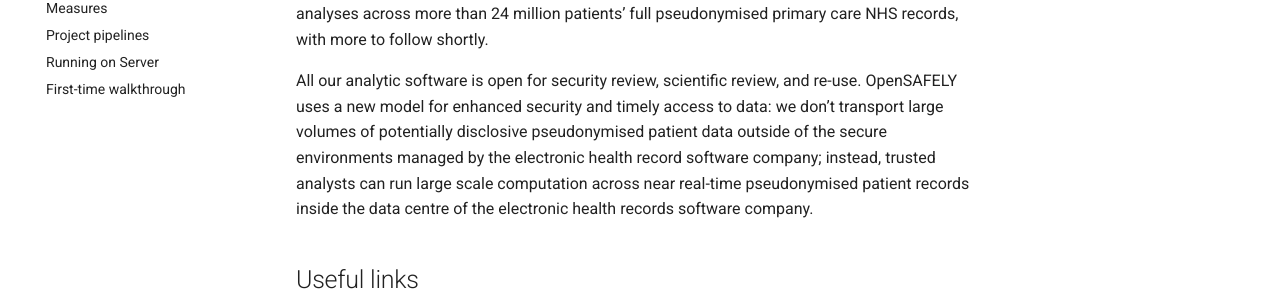
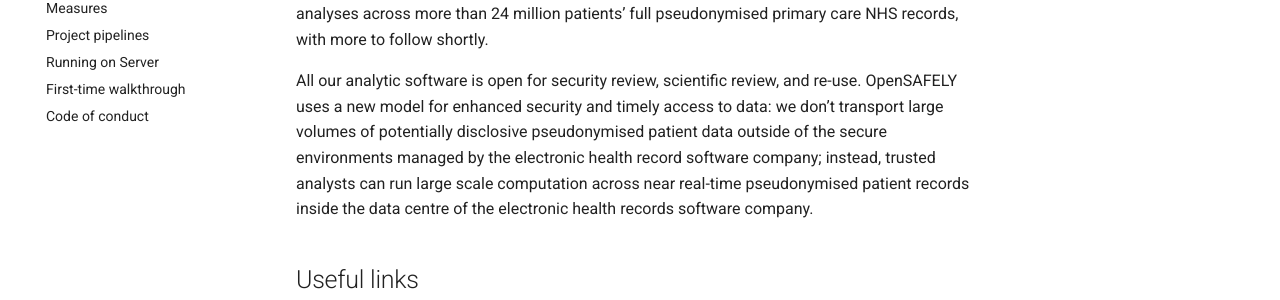
Before and after one commit to opensafely/documentation, an MkDocs documentation site: the page built from docs/index.md, in a window 1280 px wide. Shown: the part 372-672 px from the top of the page. Built offline with MkDocs 1.6.1 and Material for MkDocs 9.7.7, drawn with Linux system fonts in a browser that asks for light colours.

Commit message:
add empty code of conduct

```diff
--- a/mkdocs.yml
+++ b/mkdocs.yml
@@ -41,6 +41,7 @@
     - Project pipelines: project_pipelines.md
     - Running on Server: job_server.md
     - First-time walkthrough: onboarding_analysts.md
+    - Code of conduct: code_of_conduct.md
 
 
 theme: material
```
Also changed, not shown: docs/code_of_conduct.md (added, +2 -0 lines).
